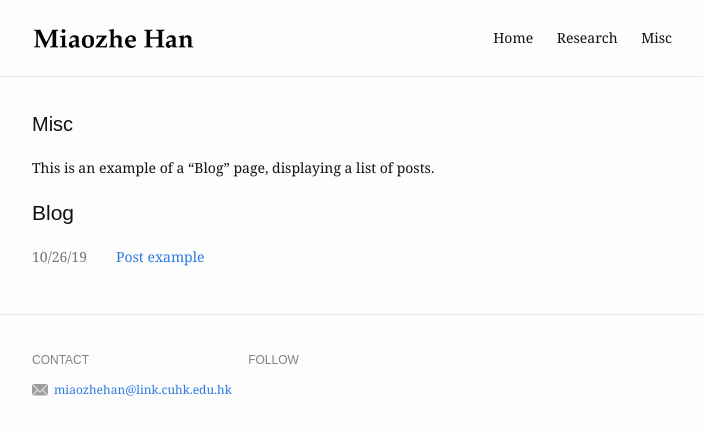
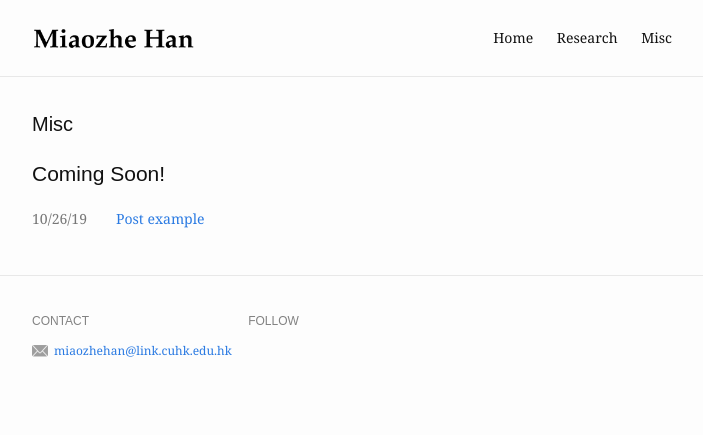
Before and after one commit to miaozhehan99/miaozhehan99.github.io, a Jekyll site: the page built from misc.md, in a window 1280 px wide. Shown: the top 435 px of the page, without its empty margins (288-991 px from the left). Built offline with Jekyll 4.4.1, drawn with Linux system fonts in a browser that asks for light colours.

Commit message:
Update misc.md

```diff
--- a/misc.md
+++ b/misc.md
@@ -4,5 +4,4 @@ title: Misc
 slug: /misc
 ---
 
-This is an example of a "Blog" page, displaying a list of posts.
-## Blog
+## Coming Soon!
```
